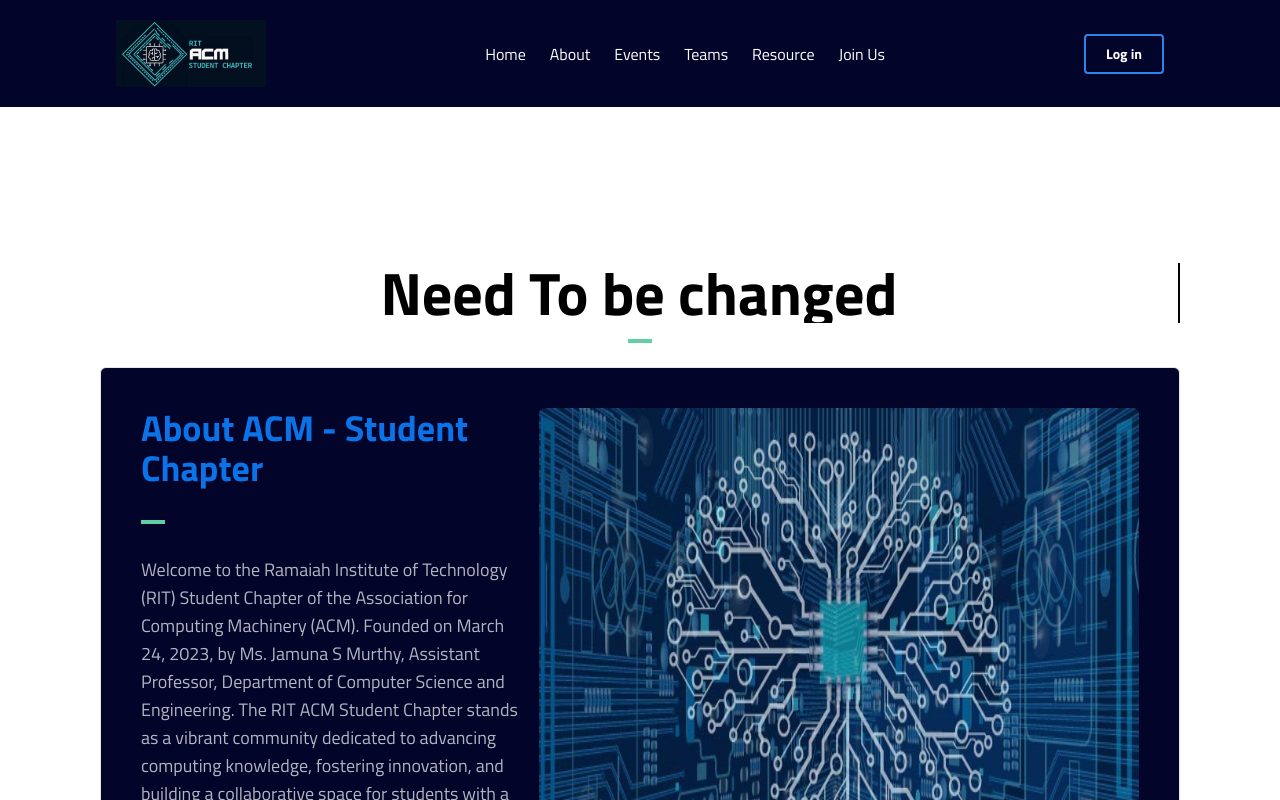
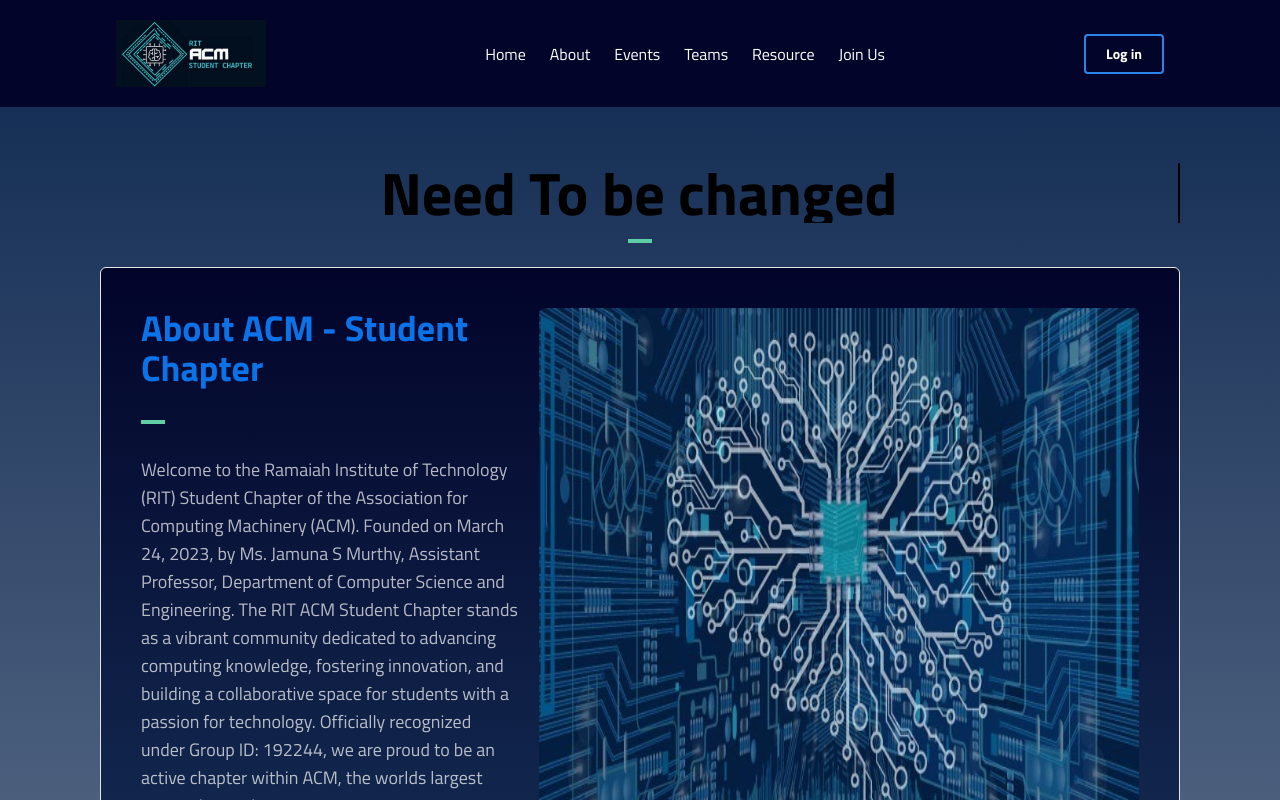
Before and after one commit to Sagar-S-R/acm-main, a Next.js app: page /aboutus in a window 1280 px wide. Shown: the top 800 px of the page. Built offline with nearby package versions, Linux system fonts and the light colour scheme.

Commit message:
second change

```diff
--- a/app/aboutus/page.tsx
+++ b/app/aboutus/page.tsx
@@ -6,7 +6,7 @@ import Intro from '@/components/Intro';
 
 const aboutus = () => {
   return (
-    <div>
+    <div className='bg-gradient-to-b from-deepBlueHead to-white'>
       <Intro/>
       <Ourjourney/>
       <Ourmission/>
--- a/app/events/page.tsx
+++ b/app/events/page.tsx
@@ -6,7 +6,7 @@ import eventData from '@/eventsData/previousEvents';
 
 export default function Events() {
     return (
-        <div className="container mx-auto px-4 py-8">
+        <div className="container mx-auto px-4 py-8 bg-gradient-to-b from-deepBlueHead to-white">
             <h2 className="text-5xl font-bold mb-6 text-center font-titillium">Events</h2>
             <div className="mb-16 p-10 bg-deepBlue rounded-lg ">
 
--- a/app/login/page.tsx
+++ b/app/login/page.tsx
@@ -2,7 +2,7 @@ import React from 'react';
 
 const Login = () => {
   return (
-    <div className="flex flex-col items-center p-8 bg-black min-h-screen">
+    <div className="flex flex-col items-center p-8 bg-gradient-to-b from-deepBlueHead to-white min-h-screen">
       <h2 className="text-2xl font-semibold mb-6 text-lightBlue">Login</h2>
 
       <form className="flex flex-col w-full max-w-xs space-y-4">
--- a/app/page.tsx
+++ b/app/page.tsx
@@ -9,8 +9,11 @@ export default function Home() {
 
     <div className="">
       <Startsection/>
+      <div className="bg-gradient-to-b from-gray-400 to-[#02042a] h-[96px] w-full"></div>
       <AboutIntro/>
+      <div className="bg-gradient-to-b from-[#02042a] to-black h-[96px] w-full"></div>
       <Growth/>
+      <div className="bg-gradient-to-b from-black to-white h-[96px] w-full"></div>
       <Upcomingevents/>
       <Joinus/>
     </div>
--- a/app/teams/page.tsx
+++ b/app/teams/page.tsx
@@ -6,7 +6,7 @@ import Image from 'next/image'
 
 const page = () => {
   return (
-    <div className='flex flex-col justify-center items-center ' >
+    <div className='flex flex-col justify-center items-center bg-gradient-to-b from-deepBlueHead to-black ' >
       <div className='flex flex-col gap-10 p-10 mt-10'>
         <h2 className='font-semibold text-5xl hover:scale-110 font-titillium text-red-600 transition duration-300 mt-5'>Faculty Sponsor</h2>
         <div className='flex flex-col  justify-evenly bg-slate-100 items-center rounded-lg p-5 hover:bg-slate-300 hover:scale-125 transition duration-500  group'>
--- a/components/Growth.tsx
+++ b/components/Growth.tsx
@@ -6,7 +6,6 @@ const Growth = () => {
     return (
         <div>
             <section className="bg-black text-gray-100 relative  overflow-hidden h-auto p-10">
-            <div className="bg-gradient-to-b from-[#02042a] to-black h-[96px] w-full"></div>
                 <div className="relative w-11/12 max-w-[1080px] mx-auto pt-4">
                     <h2 className="font-extrabold text-2xl sm:text-3xl md:text-6xl text-lightBlue500 font-titillium leading-[1.2] pl-4 ">
                         Explore, engagae , and<br/>  elevate with<span className="text-red-600 gap-2" > RITs</span>- <span className='text-white'>activities</span>
--- a/components/Intro.tsx
+++ b/components/Intro.tsx
@@ -7,7 +7,7 @@ import "../app/globals.css";
 
 const Intro = () => {
     return (
-        <section className="relative mt-[100px] overflow-hidden h-auto p-10">
+        <section className="relative  overflow-hidden h-auto p-10">
             <div className="relative w-11/12 max-w-[1080px] mx-auto pt-4">
                 <h2 className="font-extrabold text-2xl sm:text-3xl md:text-6xl text-black font-titillium leading-[1.2] text-center typewriter">
                     {/* ACM <span className="text-red-600" >RIT</span>-STUDENT CHAPTER */}
@@ -15,7 +15,7 @@ const Intro = () => {
                 </h2>
 
                 <div className="w-6 h-1 bg-greenLight mx-auto mt-4 mb-6"></div>
-                <div className="w-full min-h-[520px] bg-deepBlue flex gap-5 rounded-md relative p-4 md:p-10 py-12 border flex-col lg:flex-row">
+                <div className="w-full min-h-[520px] bg-gradient-to-b from-deepBlue to-deepBlueHead flex gap-5 rounded-md relative p-4 md:p-10 py-12 border flex-col lg:flex-row">
                     <div className="flex flex-col justify-between w-full">
                         <div className="space-y-8" >
                             <h1 className="text-lightBlue500 font-extrabold text-2xl sm:text-3xl md:text-4xl font-titillium leading-[1.2]">About ACM - Student Chapter</h1>
--- a/components/ui/hero-parallax.tsx
+++ b/components/ui/hero-parallax.tsx
@@ -59,7 +59,7 @@ export const HeroParallax = ({
     return (
         <div
             ref={ref}
-            className="h-[270vh] overflow-hidden antialiased relative flex flex-col self-auto [perspective:1000px] [transform-style:preserve-3d]"
+            className="h-[270vh] bg-gradient-to-b from-white to-gray-400 overflow-hidden antialiased relative flex flex-col self-auto [perspective:1000px] [transform-style:preserve-3d]"
         >
             <Header />
             <motion.div
```
